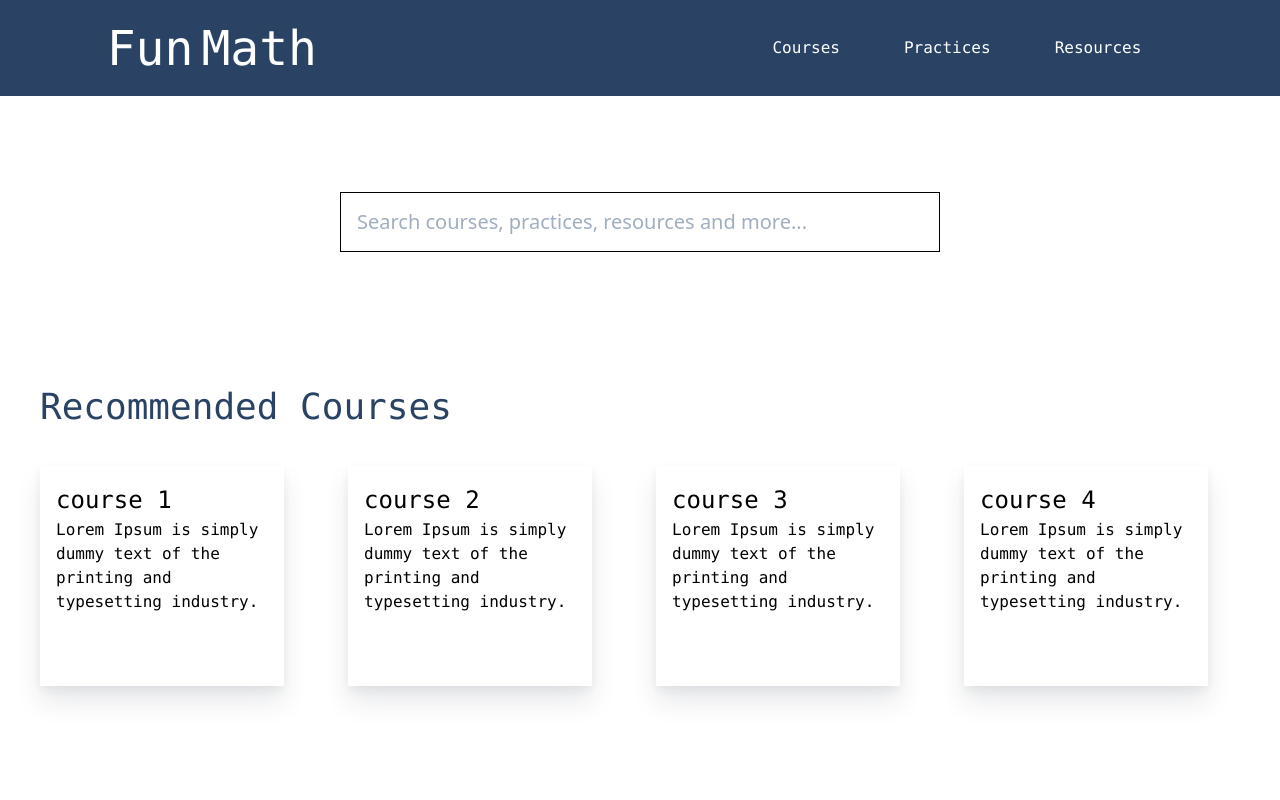
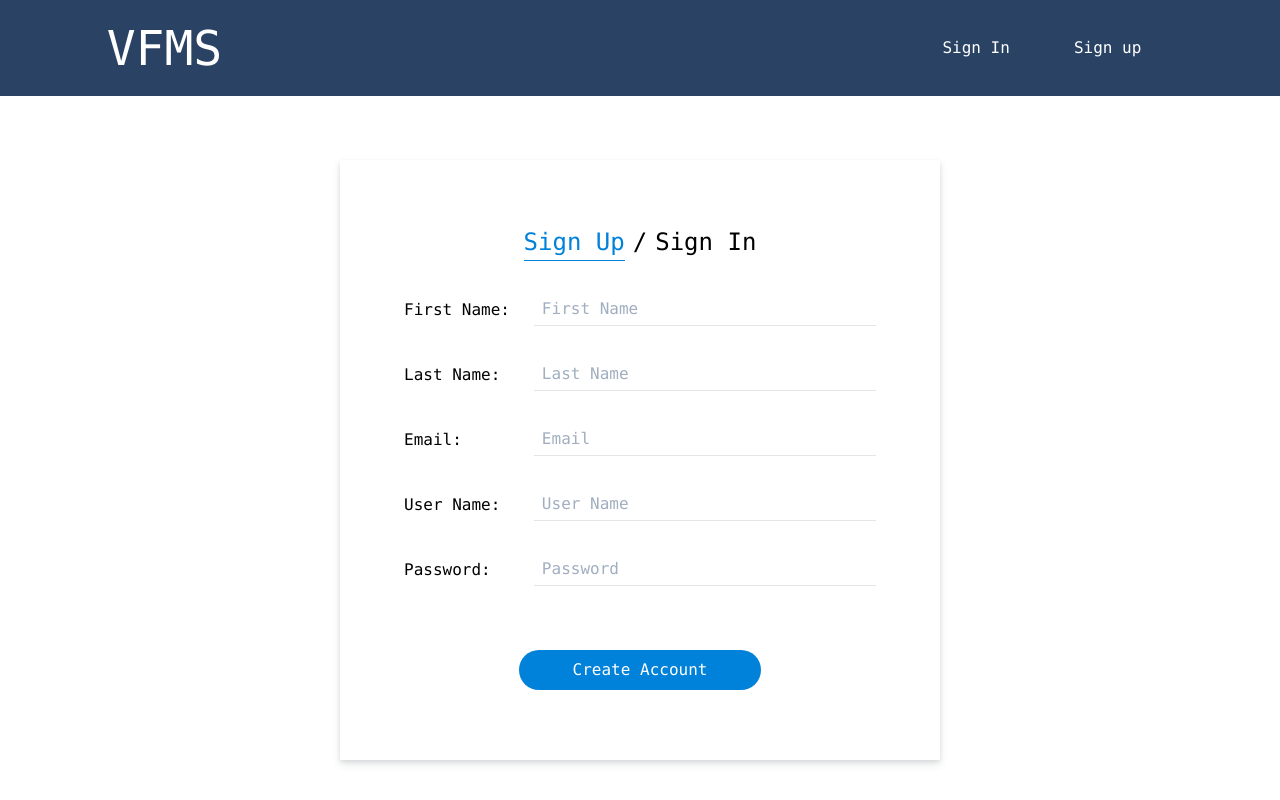
Before and after one commit to divya2808/Vfms-UI, a Nuxt app: page / in a window 1280 px wide. Shown: the top 800 px of the page. Built offline with nearby package versions, Linux system fonts and the light colour scheme.

Commit message:
First attemp login and signup

```diff
--- a/layouts/default.vue
+++ b/layouts/default.vue
@@ -3,8 +3,7 @@
     <div class="bg-blue-900">
       <div class="flex w-5/6 h-24 mx-auto text-white items-center font-mono">
         <nuxt-link to="/" class="flex-1 text-5xl font-hairline relative cursor-pointer">
-          <span class="mr-2">Fun</span>
-          <span class="absolute">Math</span>
+          <span class="mr-2">VFMS</span>
         </nuxt-link>
         <ul class="flex flex-end">
           <nuxt-link :to="item.link" v-for="item in navItems" :key="item.id" class="mx-8 cursor-pointer hover:text-pink-300 nav-item relative no-underline" :class="{'active': activeNavItem === item}" @click="activeNavItem = item">{{ item.name }}</nuxt-link>
@@ -21,22 +20,14 @@ export default {
       navItems: [
         {
           id: '1',
-          name: 'Courses',
-          subNavItems: ['Affine cipher', 'Shift Cipher', 'Substitution cipher','Vigenere cipher'],
-          link: '/courses'
+          name: 'Sign In',
+          link: '/sign-in'
         },
         {
           id: '2',
-          name: 'Practices',
-          subNavItems: ['Affine Cipher Practice', 'Shift Cipher Practice', 'Substitution Cipher Practice', 'Vigenere Cipher Practice'],
-          link: '/practices'
+          name: 'Sign up',
+          link: '/sign-up'
         },
-        {
-          id: '3',
-          name: 'Resources',
-          subNavItems: ['Affine Cipher Courses', 'Shift Cipher Courses', 'Subsitution Cipher Courses', 'Vigenere Cipher Courses'],
-          link: '/resources'
-        }
       ],
       activeNavItem: null
     }
--- a/nuxt.config.js
+++ b/nuxt.config.js
@@ -28,6 +28,7 @@ module.exports = {
   ** Plugins to load before mounting the App
   */
   plugins: [
+    {src: '~plugins/vee-validate.js', ssr: true}
   ],
   /*
   ** Nuxt.js dev-modules
@@ -78,6 +79,7 @@ module.exports = {
           }
         ]
       })
-    }
+    },
+    transpile: ["vee-validate/dist/rules"]
   }
 }
--- a/package.json
+++ b/package.json
@@ -1,5 +1,5 @@
 {
-  "name": "CS630-Project",
+  "name": "CY520-Project",
   "version": "1.0.0",
   "description": "Project for the class CS630",
   "author": "Divya Kandlakunta",
@@ -18,7 +18,8 @@
     "node-sass": "^4.14.0",
     "nuxt": "^2.0.0",
     "nuxt-fontawesome": "^0.4.0",
-    "sass-loader": "^8.0.2"
+    "sass-loader": "^8.0.2",
+    "vee-validate": "^3.3.0"
   },
   "devDependencies": {
     "@nuxtjs/tailwindcss": "^1.0.0",
--- /dev/null
+++ b/pages/SignIn.vue
@@ -0,0 +1,112 @@
+<template>
+  <div>
+    <ValidationObserver  v-slot="{ invalid }">
+      <form class="flex flex-col w-full">
+        <validation-provider rules="required" v-slot="{ errors }">
+          <div class="flex flex-col relative mt-8">
+            <div class="flex items-center">
+              <label class="mr-4 flex-basis-25">User Name:</label>
+              <input class="flex-basis-75" v-model="userName" type="text" name="userName" placeholder="UserName" />
+            </div>
+            <span class="absolute text-red-700 text-xs pin-b mt-2 error-text">{{ errors[0] }}</span>
+          </div>
+        </validation-provider>
+        <validation-provider rules="required" v-slot="{ errors }" class="mt-8">
+          <div class="flex flex-col relative">
+            <div class="flex items-center">
+              <label class="mr-4 flex-basis-25">Password:</label>
+              <input class="flex-basis-75" v-model="password" name="password" placeholder="Password" />
+            </div>
+            <span class="absolute text-red-700 text-xs pin-b mt-2 error-text">{{ errors[0] }}</span>
+          </div>
+        </validation-provider>
+      </form>
+      <div class="flex justify-center mt-16">
+        <button class="text-center" @click="onSubmit" type="submit" :disabled="invalid || isLockedOut">Create Account</button>
+      </div>
+      <span v-if="isLockedOut" class="block text-red-700 pt-2 text-center">Your login attempts exceeded with wrong username/password</span>
+    </ValidationObserver>
+  </div>
+</template>
+
+<script>
+import { ValidationObserver, ValidationProvider } from "vee-validate";
+export default {
+  components: {
+    ValidationObserver: ValidationObserver,
+    ValidationProvider: ValidationProvider
+  },
+  data() {
+    return {
+      firstName: '',
+      lastName: '',
+      email: '',
+      username: '',
+      password: '',
+      counter: 0,
+      isLockedOut: false
+    }
+  },
+  methods: {
+    onSubmit() {
+      this.counter++
+
+      if(this.counter >= 5) {
+        this.isLockedOut = true
+      }
+
+    }
+  }
+}
+</script>
+
+<style lang="scss">
+.modal-container {
+  width: 600px;
+  box-shadow: 0 4px 8px 0 rgba(27,43,52,.12), 0 2px 4px 0 rgba(27,43,52,.08);
+  height: 75vh;
+  margin-left: auto;
+  margin-right: auto;
+}
+
+input {
+  border-bottom: 1px solid rgba(27,43,52,.12);
+  max-width: 600px;
+  padding: 4px 8px 4px;
+
+  &:focus {
+    outline: none;
+    border: 1px solid #0081da;
+  }
+}
+
+button {
+  background-color: #0081da;
+  padding: 8px 54px;
+  border-radius: 20px;
+  color: #fff;
+  transition: all 0.2s ease;
+  outline: none;
+
+  &:hover {
+    background-color: #002D5C;
+  }
+
+  &:disabled {
+    @apply bg-gray-400;
+    cursor: default;
+  }
+}
+
+.error-text {
+  top: 100%;
+}
+
+.flex-basis-25 {
+  flex-basis: 25%;
+}
+
+.flex-basis-75 {
+  flex-basis: 75%;
+}
+</style>
--- /dev/null
+++ b/pages/SignUp.vue
@@ -0,0 +1,139 @@
+<template>
+  <div>
+    <ValidationObserver  v-slot="{ invalid }">
+      <form class="flex flex-col w-full">
+        <validation-provider rules="required" v-slot="{ errors }">
+          <div class="flex flex-col relative mt-8">
+            <div class="flex items-center">
+              <label class="mr-4 flex-basis-25">First Name:</label>
+              <input class="flex-basis-75" v-model="firstName" type="text" name="firstName" placeholder="First Name" />
+            </div>
+            <span class="absolute text-red-700 text-xs pin-b mt-2 error-text">{{ errors[0] }}</span>
+          </div>
+        </validation-provider>
+        <validation-provider rules="required" v-slot="{ errors }" class="mt-8">
+          <div class="flex flex-col relative">
+            <div class="flex items-center">
+              <label class="mr-4 flex-basis-25">Last Name:</label>
+              <input class="flex-basis-75" v-model="lastName" name="lastName" placeholder="Last Name" />
+            </div>
+            <span class="absolute text-red-700 text-xs pin-b mt-2 error-text">{{ errors[0] }}</span>
+          </div>
+        </validation-provider>
+        <validation-provider rules="required" v-slot="{ errors }" class="mt-8">
+          <div class="flex flex-col relative">
+            <div class="flex items-center">
+              <label class="mr-4 flex-basis-25">Email:</label>
+              <input class="flex-basis-75" v-model="email" name="email" placeholder="Email" />
+            </div>
+            <span class="absolute text-red-700 text-xs pin-b mt-2 error-text">{{ errors[0] }}</span>
+          </div>
+        </validation-provider>
+        <validation-provider rules="required" v-slot="{ errors }" class="mt-8">
+          <div class="flex flex-col relative">
+            <div class="flex items-center">
+              <label class="mr-4 flex-basis-25">User Name:</label>
+              <input class="flex-basis-75" v-model="username" name="username" placeholder="User Name" />
+            </div>
+            <span class="absolute text-red-700 text-xs pin-b mt-2 error-text">{{ errors[0] }}</span>
+          </div>
+        </validation-provider>
+        <validation-provider rules="required" v-slot="{ errors }" class="mt-8">
+          <div class="flex flex-col relative">
+            <div class="flex items-center">
+              <label class="mr-4 flex-basis-25">Password:</label>
+              <input class="flex-basis-75" v-model="password" name="password" placeholder="Password" />
+            </div>
+            <span class="absolute text-red-700 text-xs pin-b mt-2 error-text">{{ errors[0] }}</span>
+          </div>
+        </validation-provider>
+      </form>
+      <div class="flex justify-center mt-16">
+        <button class="text-center" @click="onSubmit" type="submit" :disabled="invalid || isLockedOut">Create Account</button>
+      </div>
+      <span v-if="isLockedOut" class="block text-red-700 pt-2 text-center">Your login attempts exceeded with wrong username/password</span>
+    </ValidationObserver>
+  </div>
+</template>
+
+<script>
+import { ValidationObserver, ValidationProvider } from "vee-validate";
+export default {
+  components: {
+    ValidationObserver: ValidationObserver,
+    ValidationProvider: ValidationProvider
+  },
+  data() {
+    return {
+      firstName: '',
+      lastName: '',
+      email: '',
+      username: '',
+      password: '',
+      counter: 0,
+      isLockedOut: false
+    }
+  },
+  methods: {
+    onSubmit() {
+      this.counter++
+
+      if(this.counter >= 5) {
+        this.isLockedOut = true
+      }
+
+    }
+  }
+}
+</script>
+
+<style lang="scss">
+.modal-container {
+  width: 600px;
+  box-shadow: 0 4px 8px 0 rgba(27,43,52,.12), 0 2px 4px 0 rgba(27,43,52,.08);
+  height: 75vh;
+  margin-left: auto;
+  margin-right: auto;
+}
+
+input {
+  border-bottom: 1px solid rgba(27,43,52,.12);
+  max-width: 600px;
+  padding: 4px 8px 4px;
+
+  &:focus {
+    outline: none;
+    border: 1px solid #0081da;
+  }
+}
+
+button {
+  background-color: #0081da;
+  padding: 8px 54px;
+  border-radius: 20px;
+  color: #fff;
+  transition: all 0.2s ease;
+  outline: none;
+
+  &:hover {
+    background-color: #002D5C;
+  }
+
+  &:disabled {
+    @apply bg-gray-400;
+    cursor: default;
+  }
+}
+
+.error-text {
+  top: 100%;
+}
+
+.flex-basis-25 {
+  flex-basis: 25%;
+}
+
+.flex-basis-75 {
+  flex-basis: 75%;
+}
+</style>
--- a/pages/index.vue
+++ b/pages/index.vue
@@ -1,40 +1,93 @@
 <template>
-  <div>
-    <search />
-    <div class="page-container mx-auto font-mono">
-      <div class="mt-32">
-        <h2 class="text-4xl text-blue-900">Recommended Courses</h2>
-        <courses-card />
-      </div>
-      <div class="mt-32">
-        <h2 class="text-4xl text-blue-900">Recommended Practices</h2>
-        <practices-card />
-      </div>
-      <div class="mt-32">
-        <h2 class="text-4xl text-blue-900">Recommended Resources</h2>
-        <resources-card />
-      </div>
+  <div class="mt-16 modal-container p-16">
+    <div class="flex justify-center">
+      <span class="text-2xl font-normal mr-2 cursor-pointer" @click="currentTab = 'SignUp'" :class="{'tab-active': currentTab === 'SignUp'}">Sign Up</span>
+      <span class="text-2xl font-normal">/</span>
+      <span class="text-2xl font-normal ml-2 cursor-pointer" @click="currentTab = 'SignIn'" :class="{'tab-active': currentTab === 'SignIn'}">Sign In</span>
     </div>
+    <sign-up v-if="currentTab === 'SignUp'" />
+    <sign-in v-if="currentTab === 'SignIn'" />
   </div>
 </template>
 
 <script>
-import Search from '../components/Search'
-import CoursesCard from '../components/CoursesCard'
-import PracticesCard from '../components/PracticesCard'
-import ResourcesCard from '../components/ResourcesCard'
+import SignUp from '~/pages/SignUp'
+import SignIn from '~/pages/SignIn'
+
 export default {
   components: {
-    Search,
-    ResourcesCard,
-    PracticesCard,
-    CoursesCard
+    SignUp,
+    SignIn
+  },
+  data() {
+    return {
+      username: '',
+      password: '',
+      counter: 0,
+      isLockedOut: false,
+      currentTab: 'SignUp'
+    }
+  },
+  methods: {
+    onSubmit() {
+      this.counter++
+
+      if(this.counter >= 5) {
+        this.isLockedOut = true
+      }
+
+    }
   }
 }
 </script>
 
-<style lang="scss" scoped>
-.page-container {
-  width: 1200px;
+<style lang="scss">
+body {
+  @apply font-mono;
+}
+.modal-container {
+  width: 600px;
+  box-shadow: 0 4px 8px 0 rgba(27,43,52,.12), 0 2px 4px 0 rgba(27,43,52,.08);
+  height: 75vh;
+  margin-left: auto;
+  margin-right: auto;
+}
+
+input {
+  border-bottom: 1px solid rgba(27,43,52,.12);
+  max-width: 600px;
+  padding: 4px 8px 4px;
+
+  &:focus {
+    outline: none;
+    border: 1px solid #0081da;
+  }
+}
+
+button {
+  background-color: #0081da;
+  padding: 8px 54px;
+  border-radius: 20px;
+  color: #fff;
+  transition: all 0.2s ease;
+  outline: none;
+
+  &:hover {
+    background-color: #002D5C;
+  }
+
+  &:disabled {
+    @apply bg-gray-400;
+    cursor: default;
+  }
+}
+
+.error-text {
+  top: 100%;
+}
+
+.tab-active {
+  color: #0081da;
+  border-bottom: 1px solid #0081da;
 }
 </style>
--- /dev/null
+++ b/plugins/vee-validate.js
@@ -0,0 +1,6 @@
+import { extend } from "vee-validate";
+import { required } from "vee-validate/dist/rules";
+extend("required", {
+  ...required,
+  message: "This field is required"
+});
```
Also changed, not shown: 1 other file (tests, documents, lock files or other folders).
